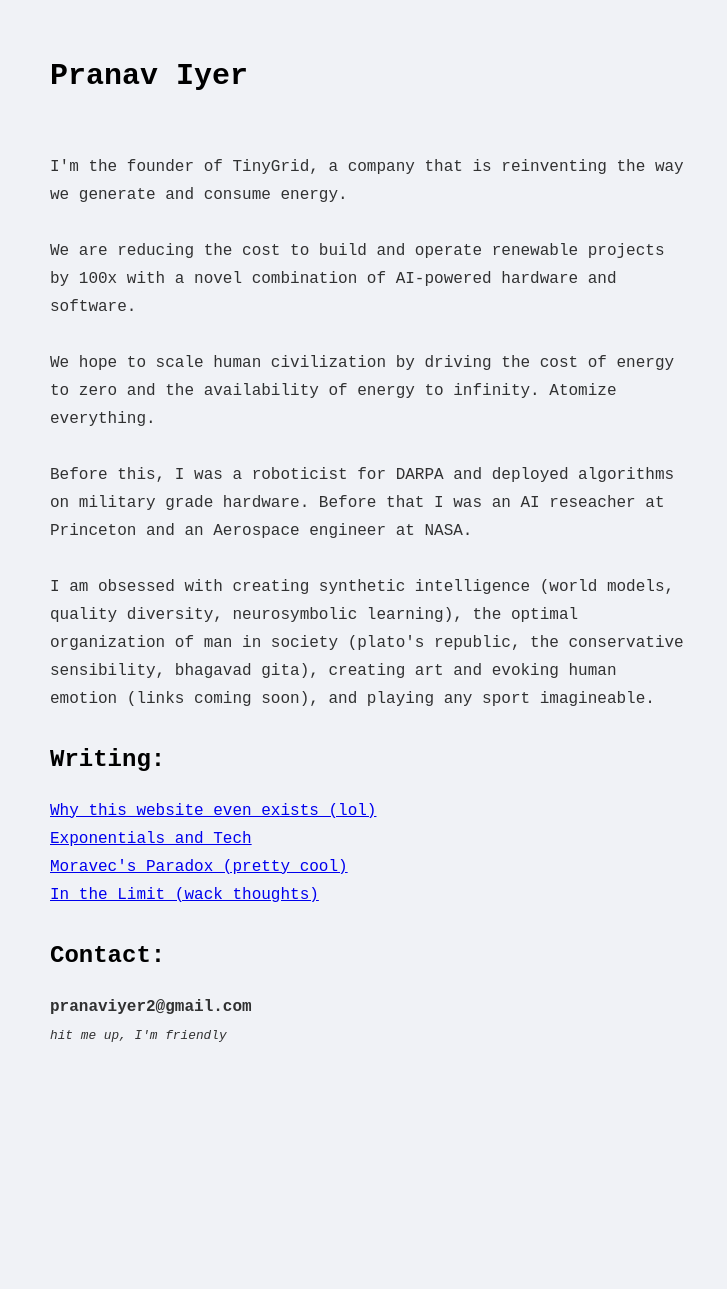
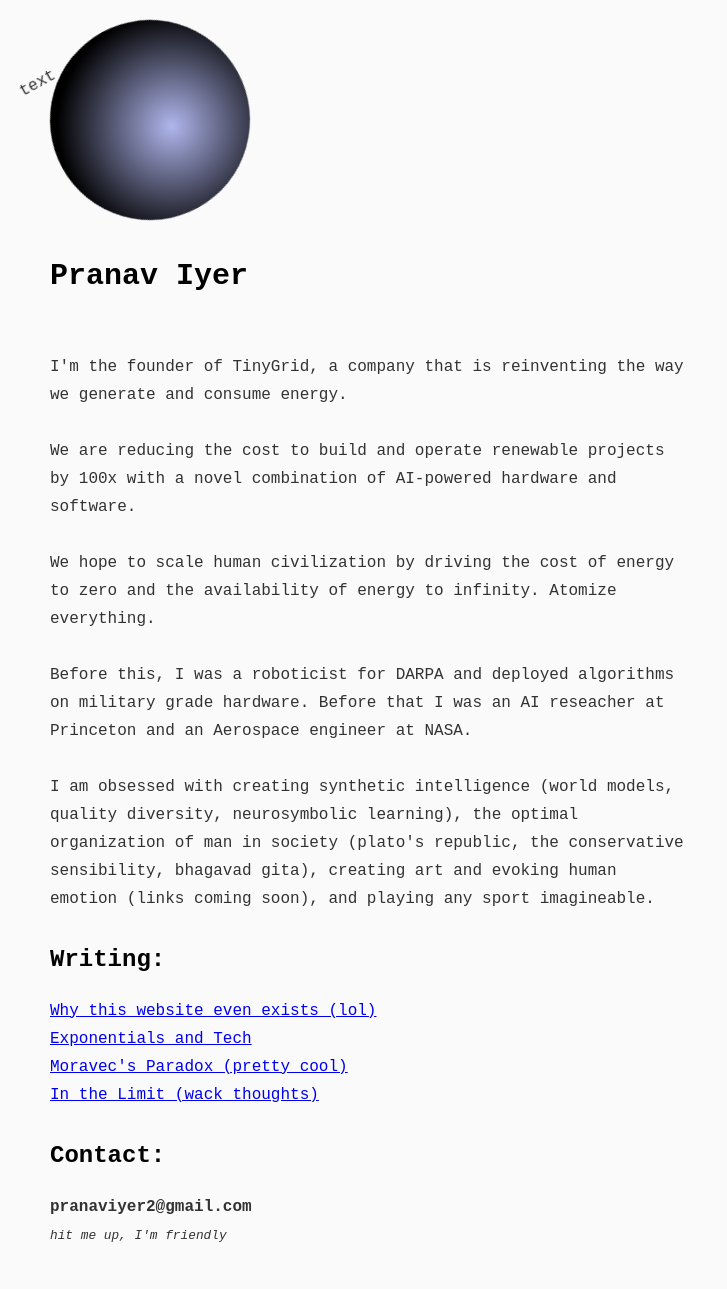
Before and after one commit to pranav270-create/pranav270-create.github.io, a Jekyll site: the page index.html, which Jekyll copies as it is, in a window 1280 px wide. Shown: the whole page, without its empty margins (0-727 px from the left). Built offline with Jekyll 4.4.1, drawn with Linux system fonts in a browser that asks for light colours; before the commit the page ends 1089 px from its top, so only the background shows below that.

Commit message:
wormhole

```diff
--- a/index.html
+++ b/index.html
@@ -1,7 +1,15 @@
 <!DOCTYPE html>
 
-<html>
-  <link rel="stylesheet" href="https://cdnjs.cloudflare.com/ajax/libs/font-awesome/5.15.3/css/all.min.css">
+<html lang="en">
+  <head>
+      <meta charset="UTF-8">
+      <meta name="viewport" content="width=device-width, initial-scale=1.0">
+      <title>Wormhole Animation</title>
+      <link rel="stylesheet" href="https://cdnjs.cloudflare.com/ajax/libs/font-awesome/5.15.3/css/all.min.css">
+  </head>
+  <div class="wormhole">
+    text
+  </div>
   <body class="main_page">
     <link rel="stylesheet" type="text/css" href="styles.css">
     <div class="header-container">
--- a/styles.css
+++ b/styles.css
@@ -1,7 +1,7 @@
 /* CSS file */
 
 body {
-    background-color: rgb(240, 242, 246);
+    background-color: rgb(250, 250, 251);
     color: rgba(0, 0, 0, 0.8);
     font-family: 'Courier New', Courier, monospace; /* use a monospace font */
     line-height: 1.75;
@@ -17,7 +17,7 @@
 }
 
 .main_page {
-    background-color: rgb(240, 242, 246);
+    background-color: rgb(250, 250, 251);
     color: rgba(0, 0, 0, 0.8);
     font-family: 'Courier New', Courier, monospace; /* use a monospace font */
     line-height: 1.75;
@@ -37,7 +37,7 @@
 }
 
 header {
-    background-color: rgb(240, 242, 246);
+    background-color: rgb(250, 250, 251);
     font-family: 'Courier New', Courier, monospace; /* use a monospace font */
     line-height: 1.75;
     color: #000000; /* White text color */
@@ -50,7 +50,7 @@
 }
 
 .h1 {
-    background-color: rgb(240, 242, 246);
+    background-color: rgb(250, 250, 251);
     font-family: 'Courier New', Courier, monospace; /* use a monospace font */
     line-height: 1.75;
     color: #000000; /* White text color */
@@ -62,7 +62,7 @@
 }
 
 .h2 {
-    background-color: rgb(240, 242, 246);
+    background-color: rgb(250, 250, 251);
     font-family: 'Courier New', Courier, monospace; /* use a monospace font */
     line-height: 1.75;
     color: #000000; /* White text color */
@@ -75,7 +75,7 @@
 }
 
 .page {
-    background-color: rgb(240, 242, 246);
+    background-color: rgb(250, 250, 251);
     color: rgba(0, 0, 0, 0.8);
     font-family: 'Courier New', Courier, monospace; /* use a monospace font */
     line-height: 1.75;
@@ -90,7 +90,7 @@
 }
 
 p {
-    background-color: rgb(240, 242, 246);
+    background-color: rgb(250, 250, 251);
     color: rgba(0, 0, 0, 0.8);
     font-family: 'Courier New', Courier, monospace; /* use a monospace font */
     line-height: 1.75;
@@ -116,3 +116,23 @@
     word-wrap: break-word; /* Add this line */
     width: 70%;
 }
+
+
+.wormhole {
+width: 200px;
+height: 200px;
+background: radial-gradient(ellipse at center, rgb(176, 182, 237) 0%, black 70%);
+border-radius: 50%;
+animation: spin 5s linear infinite, travel 5s linear infinite;
+}
+
+@keyframes spin {
+0% { transform: rotate(0deg); }
+100% { transform: rotate(360deg); }
+}
+
+@keyframes travel {
+0% { background-size: 100% 100%; }
+50% { background-size: 200% 200%; }
+100% { background-size: 100% 100%; }
+}
```
